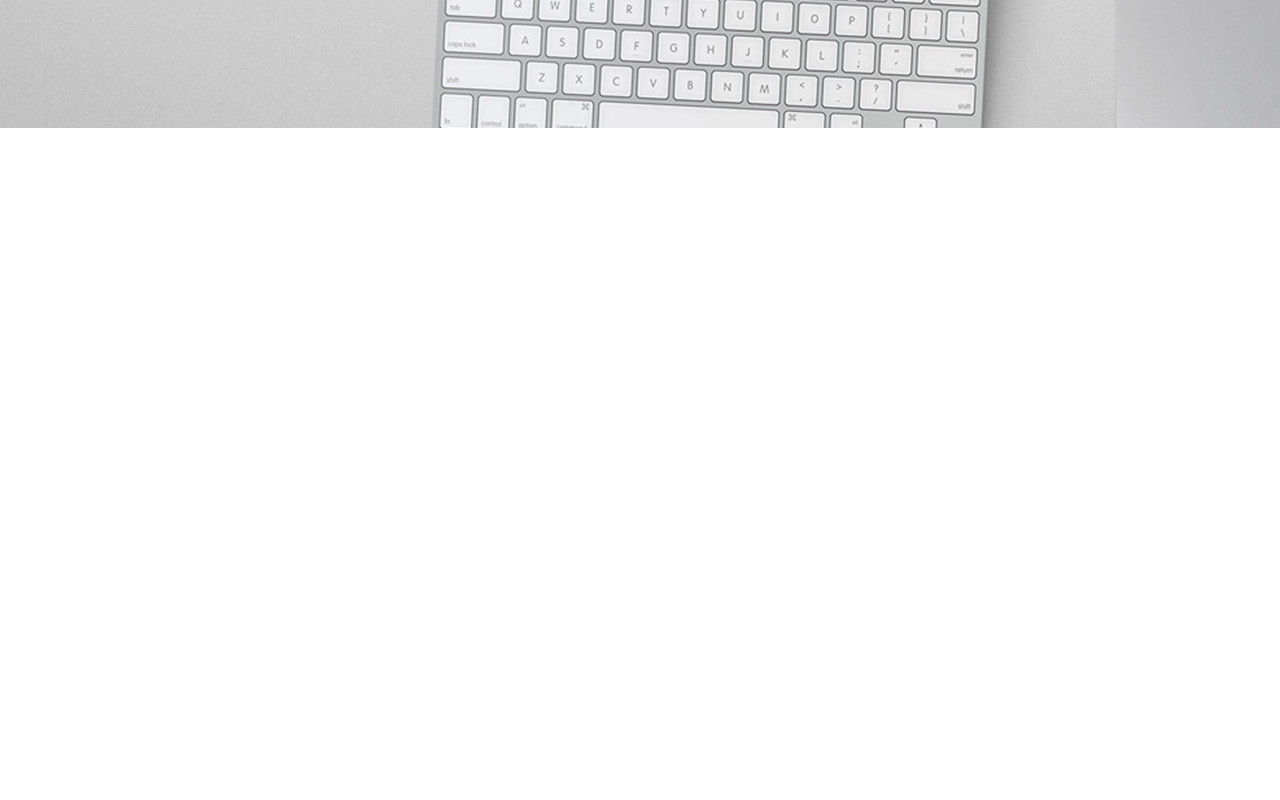
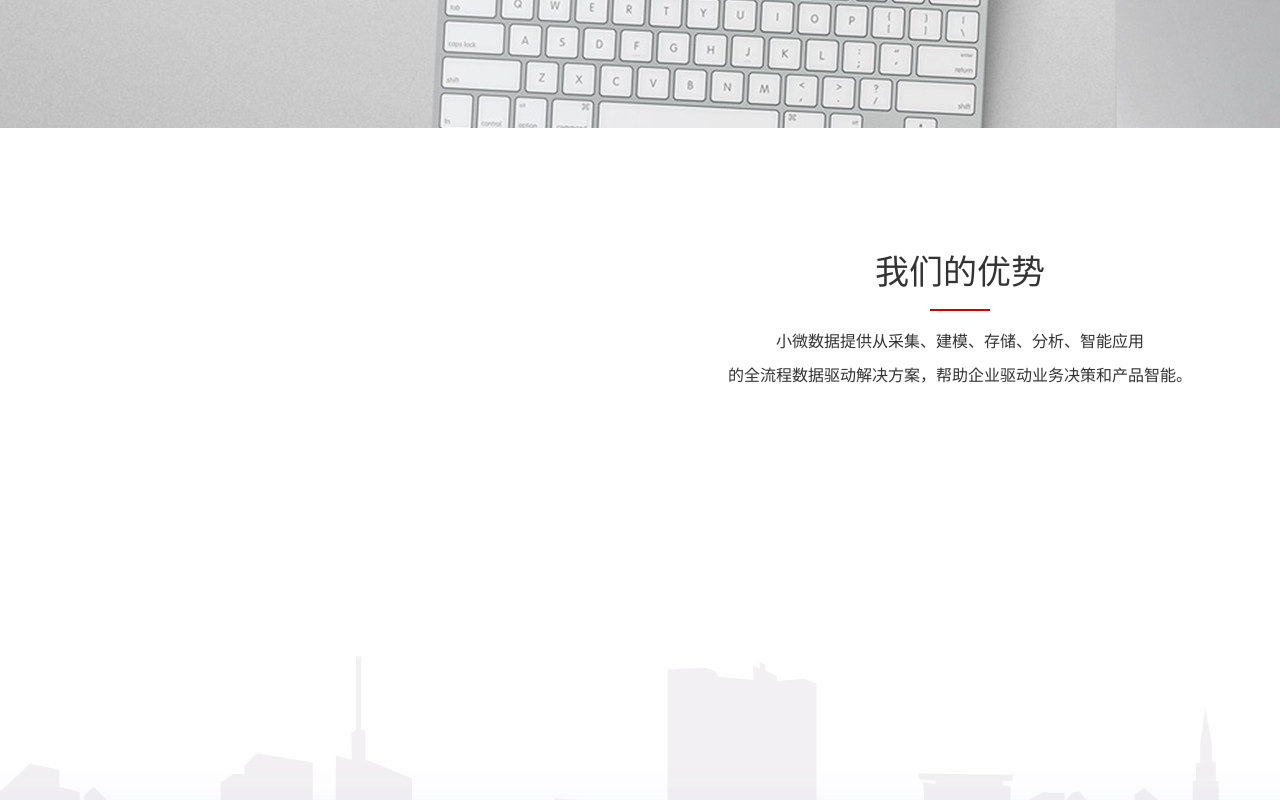
Before and after one commit to 17797776321/vfs.data, a Nuxt app: page / in a window 1280 px wide. Shown: the part 2500-3300 px from the top of the page. Before the commit the page ends 2628 px from the top, so only its background shows below. Built offline with nearby package versions, Linux system fonts and the light colour scheme.

Commit message:
我们的优势头部样式

```diff
--- a/pages/index.vue
+++ b/pages/index.vue
@@ -40,6 +40,17 @@
         <div class="banner_img_box fr">
           <img src="../assets/images/banner7.png" alt="">
         </div>
+      </div>
+    </div>
+    <!-- project -->
+    <div class="project_box">
+      <div class="width">
+        <div class="header">
+          <h2 class="tit">我们的优势</h2>
+          <p class="des">小微数据提供从采集、建模、存储、分析、智能应用</p>
+          <p class="des">的全流程数据驱动解决方案，帮助企业驱动业务决策和产品智能。</p>
+        </div>
+        <div class="main"></div>
       </div>
     </div>
   </section>
@@ -230,5 +241,38 @@ export default {
       }
     }
   }
+  .project_box{
+    width: 1920px;
+    height: 1080px;
+    background: url('../assets/images/banner4.png') no-repeat;
+    background-size: 100% 100%;
+    .header{
+      padding-top: 116px;
+      text-align: center;
+      .tit{
+        font-size: 34px;
+        color: #333333;
+        line-height: 56px;
+         padding-bottom: 24px;
+        position: relative;
+        &::after{
+          content: '';
+          display: block;
+          width: 60px;
+          height: 2px;
+          background-color: #CC0000;
+          position: absolute;
+          left: 570px;
+          bottom: 13px;
+        }
+      }
+      .des{
+        font-size: 16px;
+        color: #333333;
+        line-height: 34px;
+      }
+    }
+    .main{}
+  }
 }
 </style>
```
